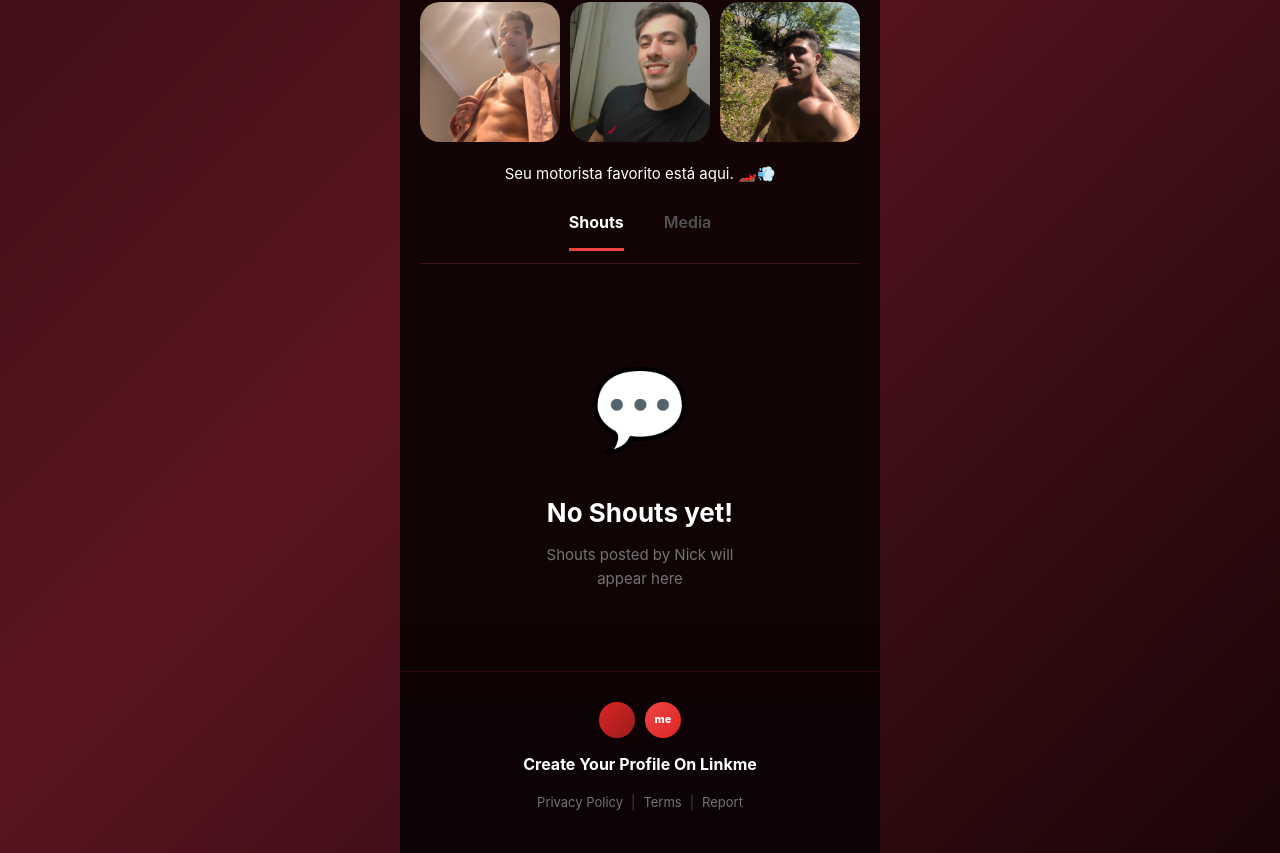
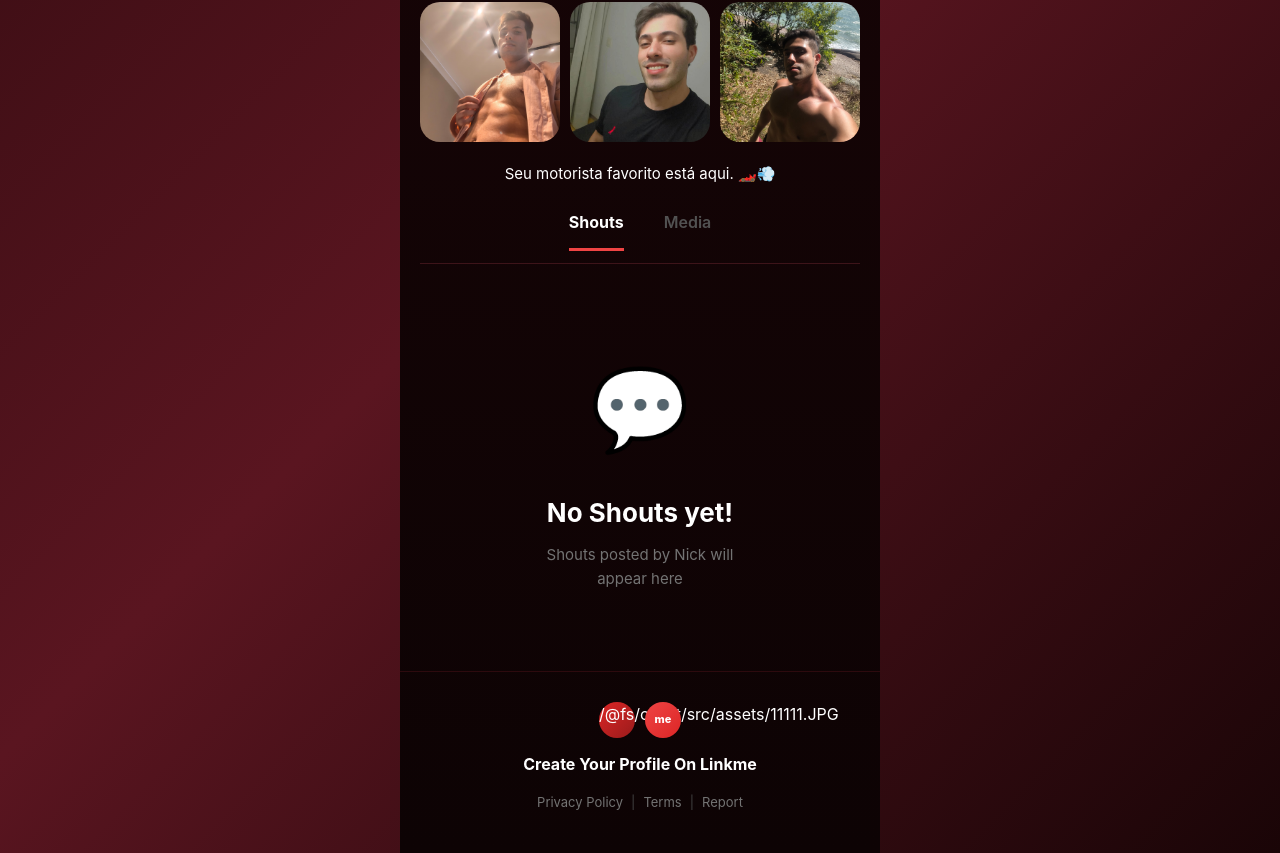
Before and after one commit to ankymohi/nickboy, a React (Create React App) app in the folder client/: page /Landingpage in a window 1280 px wide. Shown: the part 618-1471 px from the top of the page. Built offline with nearby package versions, Linux system fonts and the light colour scheme.

Commit message:
Update Landingpage.js

```diff
--- a/client/src/pages/Landingpage.js
+++ b/client/src/pages/Landingpage.js
@@ -138,7 +138,7 @@ export default function LinkmeProfile() {
         {/* Footer */}
         <div style={styles.footer}>
           <div style={styles.footerBranding}>
-            <div style={styles.footerAvatar}></div>
+            <div style={styles.footerAvatar}>{img1}</div>
             <div style={styles.footerLogo}>me</div>
           </div>
           <div style={styles.footerText}>Create Your Profile On Linkme</div>
```
